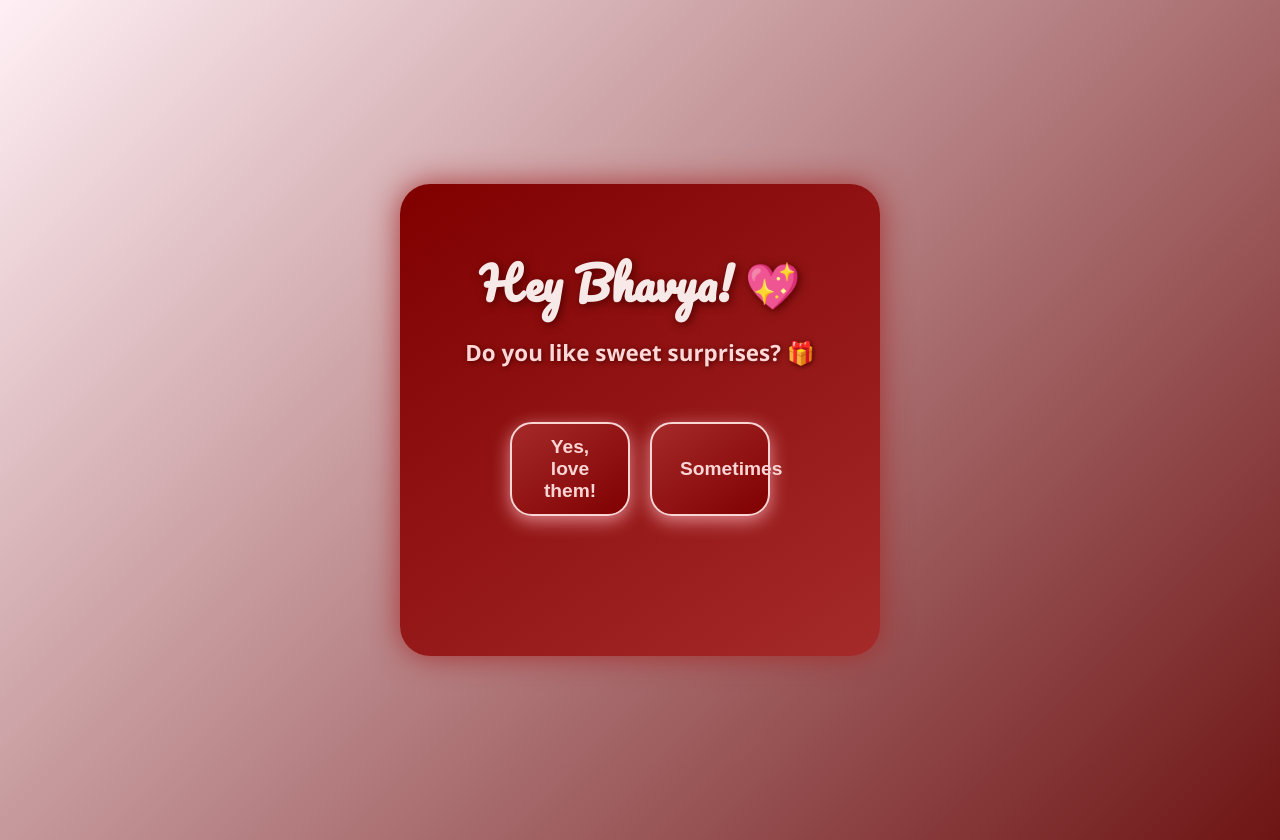
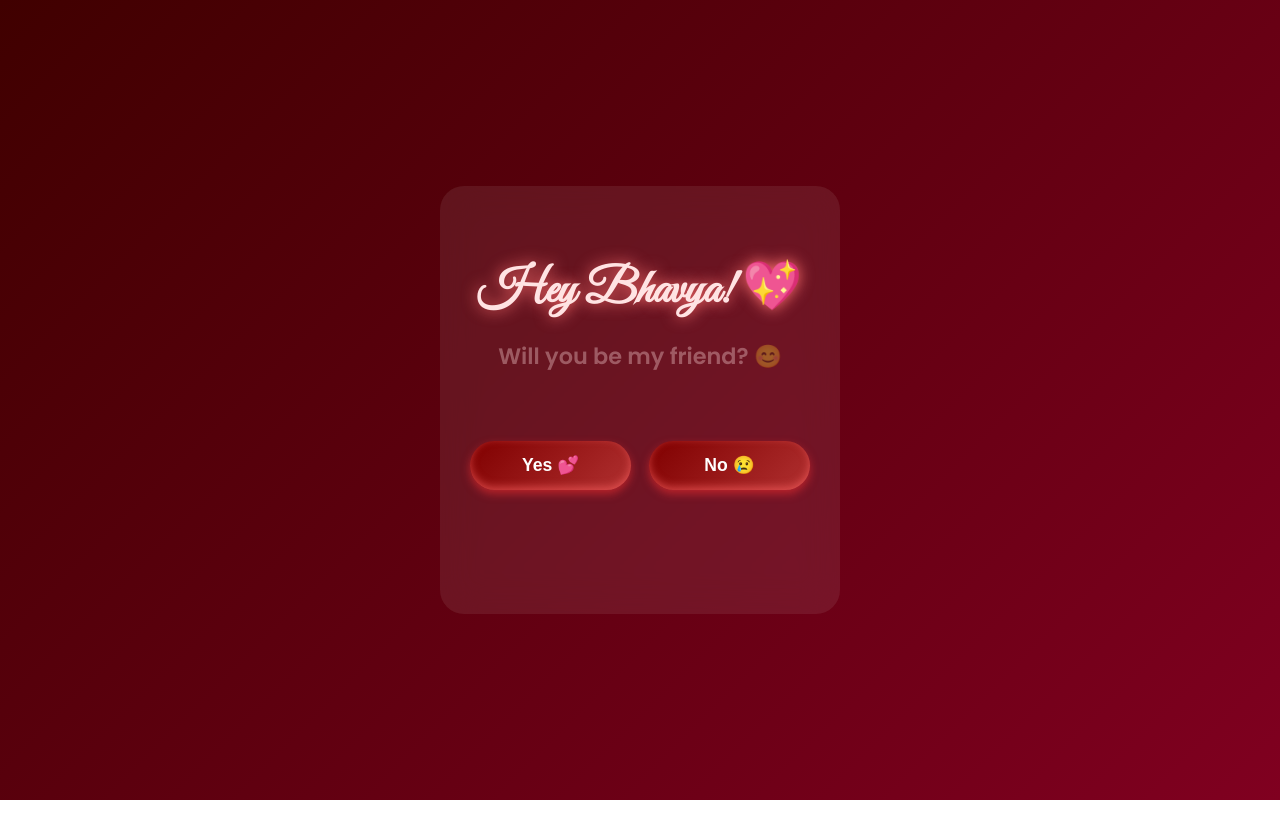
Before and after one commit to sumitpasalkar/index, a plain HTML site: page index.html in a window 1280 px wide. Both pictures are taken after a click on the button "Yes 💕". After the commit the page ends 800 px from the top, so only its background shows below. Drawn offline with Linux system fonts and the light colour scheme; a web font is replaced by a local one.

Commit message:
improve more

```diff
--- a/index.html
+++ b/index.html
@@ -1,103 +1,185 @@
 <!DOCTYPE html>
-<html lang="en">
+<html lang="en" >
 <head>
   <meta charset="UTF-8" />
   <meta name="viewport" content="width=device-width, initial-scale=1" />
-<title>Bhavya's Sweet Quiz 💖</title>
+  <title>Bhavya's Modern Romantic Quiz</title>
+
+  <link href="https://fonts.googleapis.com/css2?family=Poppins:wght@400;600&family=Great+Vibes&display=swap" rel="stylesheet" />
+
   <style>
-  @import url('https://fonts.googleapis.com/css2?family=Pacifico&family=Segoe+UI&display=swap');
-
+    /* Reset & base */
+    * {
+      box-sizing: border-box;
+    }
     body {
       margin: 0;
-    background: linear-gradient(135deg, #fff0f5, #6e1414);
-    font-family: 'Segoe UI', Tahoma, Geneva, Verdana, sans-serif;
-    color: #f8e9e9;
+      height: 100vh;
+      background: linear-gradient(135deg, #400000, #800020);
       display: flex;
       justify-content: center;
       align-items: center;
-    height: 100vh;
+      font-family: 'Poppins', sans-serif;
+      color: #fff;
+      overflow: hidden;
       padding: 20px;
     }
-
+    /* Container with glass effect */
     .quiz-container {
-    background: linear-gradient(145deg, #800000, #a52a2a);
-    border-radius: 30px;
-    box-shadow: 0 0 30px rgba(165, 42, 42, 0.9);
+      background: rgba(255 255 255 / 0.08);
+      backdrop-filter: blur(18px);
+      border-radius: 24px;
       max-width: 400px;
       width: 100%;
-    padding: 30px 40px;
-    text-align: center;
+      padding: 40px 30px;
+      box-shadow: 0 0 40px rgba(255 0 0, 0.2);
+      display: flex;
+      flex-direction: column;
+      align-items: center;
+      position: relative;
+      min-height: 320px;
       user-select: none;
     }
-
+    /* Heading */
     h1 {
-    font-family: 'Pacifico', cursive;
-    font-size: 2.8rem;
-    margin-bottom: 15px;
-    text-shadow: 2px 2px 10px #520000;
+      font-family: 'Great Vibes', cursive;
+      font-size: 3rem;
+      margin-bottom: 18px;
+      color: #ffe3e3;
+      text-shadow: 0 0 15px #ff7171;
+    }
+    /* Question text */
+    .question {
+      font-weight: 600;
+      font-size: 1.4rem;
+      color: #ffdede;
+      margin-bottom: 30px;
+      text-align: center;
+      min-height: 72px;
+      opacity: 1;
+      transition: opacity 0.4s ease;
+    }
+    .question.fade-out {
+      opacity: 0;
+    }
+    /* Buttons container */
+    .answers {
+      display: flex;
+      gap: 18px;
+      width: 100%;
+      justify-content: center;
+    }
+    /* Buttons style */
+    button {
+      flex: 1;
+      background: linear-gradient(135deg, #800000, #b03030);
+      border: none;
+      border-radius: 9999px;
+      color: #fff;
+      font-weight: 600;
+      font-size: 1.1rem;
+      padding: 14px 0;
+      cursor: pointer;
+      box-shadow:
+        0 4px 8px rgb(255 50 50 / 0.5),
+        inset 0 -3px 8px rgb(255 100 100 / 0.6);
+      transition: all 0.3s ease;
+      user-select: none;
+      position: relative;
+      overflow: hidden;
+    }
+    button:hover {
+      background: linear-gradient(135deg, #b03030, #ff5555);
+      box-shadow:
+        0 6px 20px rgb(255 100 100 / 0.8),
+        inset 0 -5px 10px rgb(255 150 150 / 0.8);
+      transform: scale(1.05);
+      color: #fff;
+    }
+    button:active {
+      transform: scale(0.98);
+    }
+    /* Result text */
+    .result {
+      margin-top: 28px;
+      min-height: 56px;
+      font-size: 1.2rem;
+      font-weight: 600;
+      color: #ffcccc;
+      text-align: center;
+      filter: drop-shadow(0 0 5px #ff5a5a);
+      transition: opacity 0.3s ease;
+      opacity: 1;
+    }
+    .result.hide {
+      opacity: 0;
+    }
+    /* Confetti effect container */
+    .confetti-container {
+      pointer-events: none;
+      position: absolute;
+      top: 10px;
+      right: 10px;
+      width: 120px;
+      height: 120px;
+      overflow: visible;
+      z-index: 20;
+    }
+    /* Confetti pieces */
+    .confetti-piece {
+      position: absolute;
+      width: 8px;
+      height: 14px;
+      background-color: #ffb3b3;
+      opacity: 0;
+      border-radius: 3px;
+      animation-name: confetti-fall;
+      animation-duration: 1200ms;
+      animation-timing-function: ease-out;
+      animation-fill-mode: forwards;
+    }
+    @keyframes confetti-fall {
+      0% {
+        opacity: 1;
+        transform: translateY(0) rotate(0deg);
+      }
+      100% {
+        opacity: 0;
+        transform: translateY(100px) rotate(360deg);
+      }
     }
 
+    /* Responsive adjustments */
+    @media (max-width: 440px) {
+      .quiz-container {
+        padding: 32px 24px;
+      }
+      h1 {
+        font-size: 2.2rem;
+      }
       .question {
-    font-size: 1.4rem;
-    margin-bottom: 25px;
-    font-weight: 600;
-    color: #ffd7d7;
-    text-shadow: 1px 1px 5px #4b0000;
-    min-height: 60px;
+        font-size: 1.2rem;
+        min-height: 64px;
       }
-
-  .answers {
-    display: flex;
-    justify-content: center;
-    gap: 20px;
+      button {
+        font-size: 1rem;
+        padding: 12px 0;
       }
-
-  button {
-    background: linear-gradient(145deg, #a52a2a, #800000);
-    border: 2px solid #f9d5d5;
-    color: #f9d5d5;
-    border-radius: 22px;
-    font-size: 1.2rem;
-    padding: 12px 28px;
-    cursor: pointer;
-    box-shadow: 0 5px 18px rgba(255, 182, 193, 0.7);
-    font-weight: 700;
-    transition: all 0.3s ease;
-    user-select: none;
-    flex-grow: 1;
-    max-width: 120px;
-  }
-
-  button:hover {
-    background: #f9d5d5;
-    color: #800000;
-    border-color: #800000;
-    box-shadow: 0 9px 30px rgba(165, 42, 42, 1);
-    transform: scale(1.1);
-  }
-
-  .result {
-    margin-top: 30px;
-    font-size: 1.3rem;
-    font-weight: 700;
-    color: #ffd7d7;
-    text-shadow: 2px 2px 8px #4b0000;
-    min-height: 80px;
-    user-select: none;
     }
   </style>
 </head>
 <body>
 
-<div class="quiz-container" role="main" aria-live="polite" aria-atomic="true">
+  <main class="quiz-container" role="main" aria-live="polite" aria-atomic="true">
     <h1>Hey Bhavya! 💖</h1>
     <div class="question" id="question">Will you be my friend? 😊</div>
     <div class="answers" id="answers">
-    <button onclick="answer('yes')">Yes 💕</button>
-    <button onclick="answer('no')">No 😢</button>
+      <button id="btnYes">Yes 💕</button>
+      <button id="btnNo">No 😢</button>
     </div>
     <div class="result" id="result"></div>
-</div>
+    <div class="confetti-container" id="confetti"></div>
+  </main>
 
 <script>
   const quizData = [
@@ -160,43 +242,81 @@
   const questionEl = document.getElementById("question");
   const answersEl = document.getElementById("answers");
   const resultEl = document.getElementById("result");
+  const confettiContainer = document.getElementById("confetti");
+  const btnYes = document.getElementById("btnYes");
+  const btnNo = document.getElementById("btnNo");
 
-  function showQuestion(data) {
-    questionEl.textContent = data.question;
-    answersEl.innerHTML = "";
-    data.answers.forEach((text, i) => {
-      const btn = document.createElement("button");
+  // Utility: fade out text before changing question
+  function fadeOutIn(element, newText) {
+    element.classList.add('fade-out');
+    return new Promise(resolve => {
+      setTimeout(() => {
+        element.textContent = newText;
+        element.classList.remove('fade-out');
+        resolve();
+      }, 400);
+    });
+  }
+
+  // Show question and answers dynamically
+  async function showQuestion(data) {
+    await fadeOutIn(questionEl, data.question);
+
+    answersEl.innerHTML = '';
+    data.answers.forEach((text, idx) => {
+      const btn = document.createElement('button');
       btn.textContent = text;
-      btn.onclick = () => answer(i === 0 ? "yes" : "no");
+      btn.onclick = () => answer(idx === 0 ? 'yes' : 'no');
       answersEl.appendChild(btn);
     });
   }
 
-  function answer(choice) {
+  // Confetti animation on "yes" answers
+  function confettiBurst() {
+    confettiContainer.innerHTML = '';
+    for (let i = 0; i < 15; i++) {
+      const confetti = document.createElement('div');
+      confetti.classList.add('confetti-piece');
+      confetti.style.left = `${Math.random() * 100}%`;
+      confetti.style.animationDelay = `${Math.random() * 800}ms`;
+      confetti.style.backgroundColor = `hsl(${Math.random() * 20}, 100%, 75%)`;
+      confettiContainer.appendChild(confetti);
+    }
+    setTimeout(() => (confettiContainer.innerHTML = ''), 1500);
+  }
+
+  async function answer(choice) {
     let current = quizData[currentIndex];
 
+    resultEl.style.opacity = 0;
+    await new Promise(r => setTimeout(r, 250));
+
+    resultEl.textContent = current.responses[choice];
+    resultEl.style.opacity = 1;
+
+    if (choice === 'yes') {
+      confettiBurst();
+    }
+
     if (!inNudge) {
-      // Main question
-      resultEl.textContent = current.responses[choice];
       if (choice === "no" && current.nudgeQuestions) {
-        // start nudging
         inNudge = true;
         nudgeIndex = 0;
         setTimeout(() => {
           showQuestion(current.nudgeQuestions[nudgeIndex]);
-          resultEl.textContent = "";
+          resultEl.textContent = '';
         }, 2500);
       } else {
         currentIndex++;
         if (currentIndex < quizData.length) {
           setTimeout(() => {
             showQuestion(quizData[currentIndex]);
-            resultEl.textContent = "";
+            resultEl.textContent = '';
           }, 2500);
         } else {
           setTimeout(() => {
             questionEl.textContent = "Thank you for playing, Bhavya! 💖";
-            answersEl.innerHTML = "";
+            answersEl.innerHTML = '';
             resultEl.textContent = "Looking forward to more fun moments with you! 😊";
           }, 2500);
         }
@@ -205,45 +325,41 @@
       // Nudging questions
       let nudges = quizData[currentIndex].nudgeQuestions;
       let currentNudge = nudges[nudgeIndex];
-      resultEl.textContent = currentNudge.responses[choice];
 
       if (choice === "yes") {
-        // If she finally agrees, move to next main question
         inNudge = false;
         currentIndex++;
         if (currentIndex < quizData.length) {
           setTimeout(() => {
             showQuestion(quizData[currentIndex]);
-            resultEl.textContent = "";
+            resultEl.textContent = '';
           }, 2500);
         } else {
           setTimeout(() => {
             questionEl.textContent = "Thank you for playing, Bhavya! 💖";
-            answersEl.innerHTML = "";
+            answersEl.innerHTML = '';
             resultEl.textContent = "Looking forward to more fun moments with you! 😊";
           }, 2500);
         }
       } else {
-        // if no again and nudges remain, next nudge question
         nudgeIndex++;
         if (nudgeIndex < nudges.length) {
           setTimeout(() => {
             showQuestion(nudges[nudgeIndex]);
-            resultEl.textContent = "";
+            resultEl.textContent = '';
           }, 2500);
         } else {
-          // No more nudges, move on gracefully
           inNudge = false;
           currentIndex++;
           if (currentIndex < quizData.length) {
             setTimeout(() => {
               showQuestion(quizData[currentIndex]);
-              resultEl.textContent = "";
+              resultEl.textContent = '';
             }, 2500);
           } else {
             setTimeout(() => {
               questionEl.textContent = "Thank you for playing, Bhavya! 💖";
-              answersEl.innerHTML = "";
+              answersEl.innerHTML = '';
               resultEl.textContent = "Looking forward to more fun moments with you! 😊";
             }, 2500);
           }
@@ -252,7 +368,7 @@
     }
   }
 
-  // Start first question
+  // Initialize quiz
   showQuestion(quizData[0]);
 </script>
 
```
Lines whose indentation alone changed are shown as unchanged.
